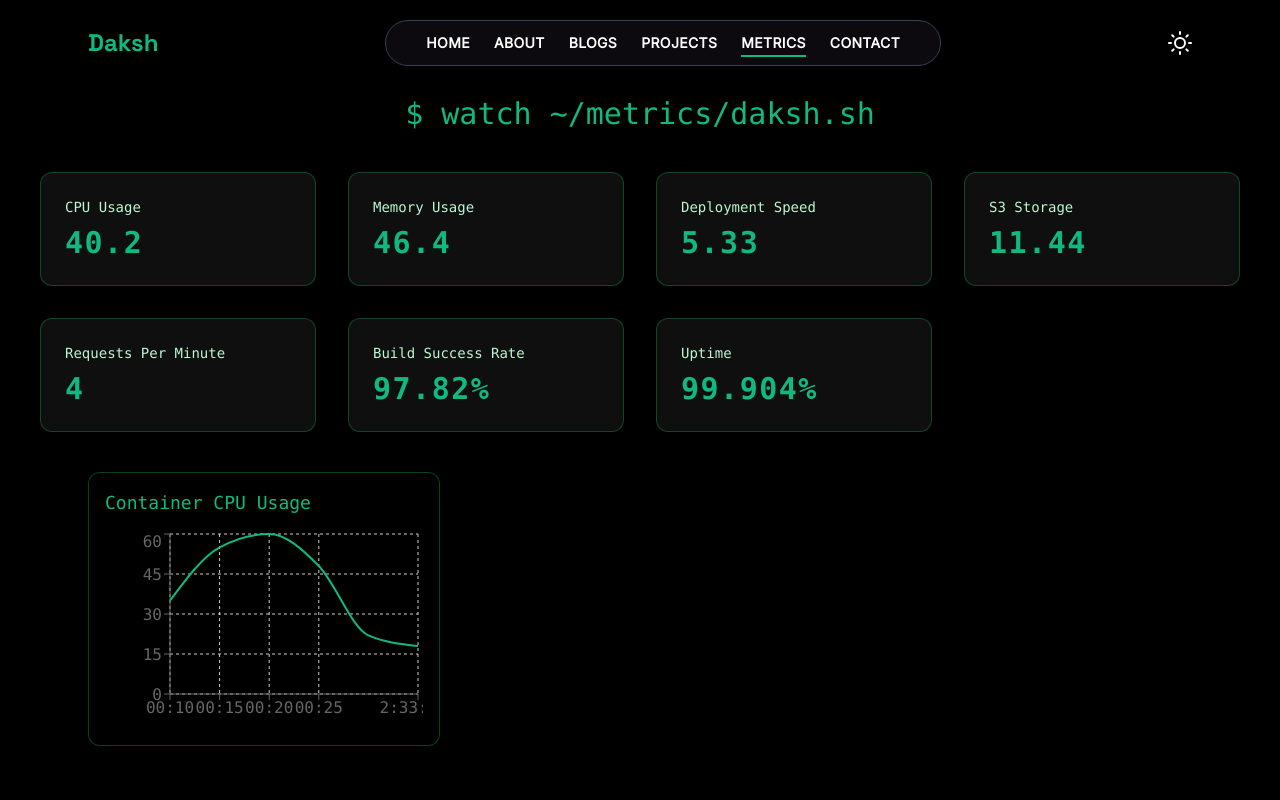
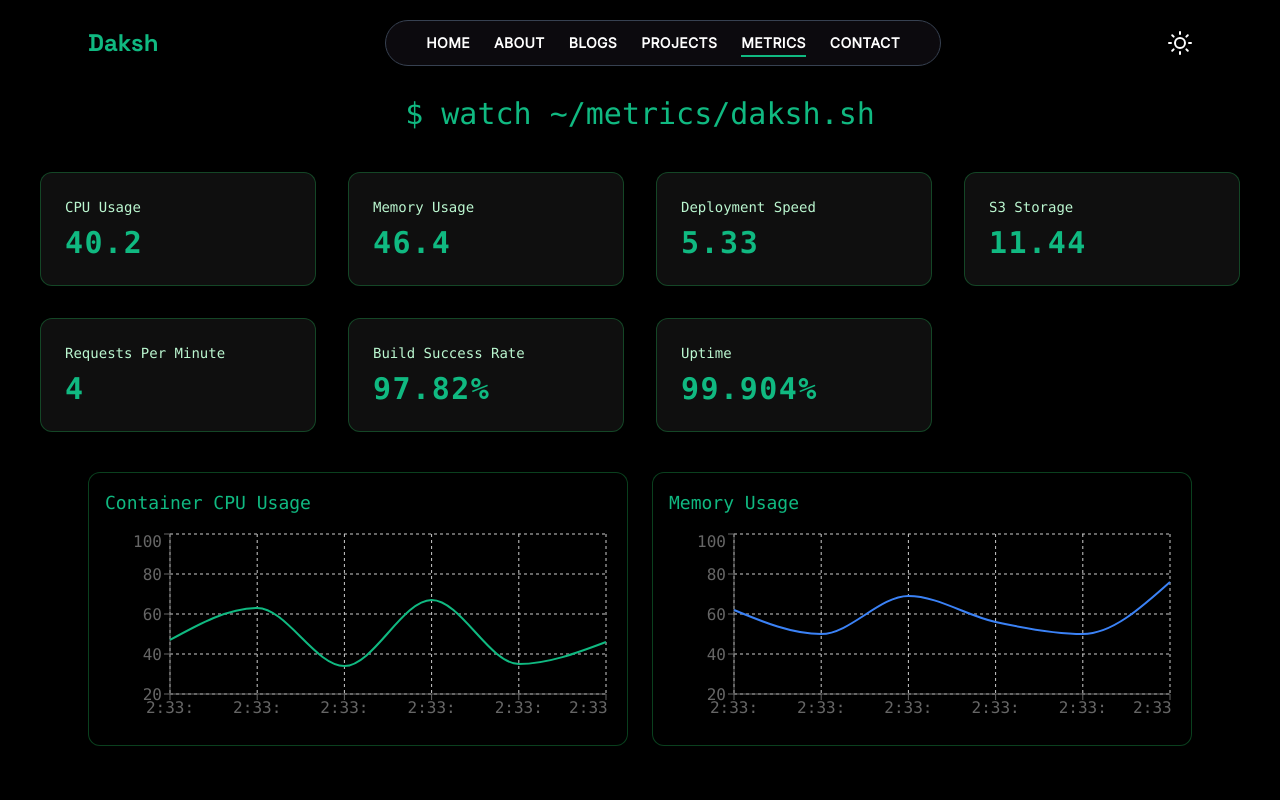
Before and after one commit to dakshsawhneyy/Daksh-Portfolio, a React (Vite) app in the folder Frontend/: page /metrics in a window 1280 px wide. Shown: the top 800 px of the page. Built offline with nearby package versions, Linux system fonts and the light colour scheme.

Commit message:
Added Memory Dashboard Too

```diff
--- a/Frontend/src/components/MetricsPanel.jsx
+++ b/Frontend/src/components/MetricsPanel.jsx
@@ -1,46 +1,54 @@
-import { useEffect, useState } from 'react';
-import { LineChart, Line, XAxis, YAxis, Tooltip, ResponsiveContainer, CartesianGrid } from 'recharts';
+import React, { useEffect, useState } from 'react'
+import { LineChart, Line, XAxis, YAxis, Tooltip, ResponsiveContainer, CartesianGrid } from 'recharts'
 
 const MetricsPanel = () => {
+  const [cpuData, setCpuData] = useState(generateInitialData())
+  const [memoryData, setMemoryData] = useState(generateInitialData())
 
-    const [cpuMetric, setCpuMetric] = useState([
-        { time: '00:00', usage: 30 },
-        { time: '00:05', usage: 45 },
-        { time: '00:10', usage: 35 },
-        { time: '00:15', usage: 55 },
-        { time: '00:20', usage: 60 },
-        { time: '00:25', usage: 48 },
-    ])
+  // Generate initial static data
+  function generateInitialData() {
+    const now = new Date()
+    return Array.from({ length: 6 }).map((_, i) => {
+      const time = new Date(now.getTime() - (5 - i) * 1000).toLocaleTimeString().slice(0, 5)
+      return {
+        time,
+        usage: Math.floor(Math.random() * 40 + 30) // 30-70%
+      }
+    })
+  }
 
-    // using useEffect to dynamically change
   useEffect(() => {
     const interval = setInterval(() => {
-            setCpuMetric(prev => {
-                const newCpuUsage = Math.floor(Math.random() * 10 + 15)
-                const newTime = new Date().toLocaleTimeString().slice(0,5)
-                const updated = [...prev.slice(1), { time: newTime, usage: newCpuUsage }]
-                return updated
-            })
-        }, 2000);
+      const time = new Date().toLocaleTimeString().slice(0, 5)
+      const newCpu = { time, usage: Math.floor(Math.random() * 40 + 30) }
+      const newMem = { time, usage: Math.floor(Math.random() * 50 + 40) }
+
+      setCpuData(prev => [...prev.slice(1), newCpu])
+      setMemoryData(prev => [...prev.slice(1), newMem])
+    }, 4000)
 
     return () => clearInterval(interval)
   }, [])
 
-
-  return (
-    <div className='max-w-6xl mx-auto grid sm:grid-cols-2 lg:grid-cols-3 gap-6 py-10 px-6 font-mono'>
+  const ChartCard = ({ title, data, color }) => (
     <div className='bg-white dark:bg-black border border-green-700/50 rounded-xl p-4 shadow-2xl'>
-            <h3 className='text-lg text-primary dark:text-success mb-3'>Container CPU Usage</h3>
+      <h3 className='text-lg text-primary dark:text-success mb-3'>{title}</h3>
       <ResponsiveContainer width="100%" height={200}>
-                <LineChart data={cpuMetric}>
+        <LineChart data={data}>
           <CartesianGrid strokeDasharray="3 3" stroke="#ccc" />
           <XAxis dataKey="time" />
-                    <YAxis />
+          <YAxis domain={[20, 100]} />
           <Tooltip />
-                    <Line type="monotone" dataKey="usage" stroke="#10B981" strokeWidth={2} />
+          <Line type="monotone" dataKey="usage" stroke={color} strokeWidth={2} dot={false} />
         </LineChart>
       </ResponsiveContainer>
     </div>
+  )
+
+  return (
+    <div className='max-w-6xl mx-auto grid sm:grid-cols-2 lg:grid-cols-2 gap-6 py-10 px-6 font-mono'>
+      <ChartCard title="Container CPU Usage" data={cpuData} color="#10B981" />
+      <ChartCard title="Memory Usage" data={memoryData} color="#3B82F6" />
     </div>
   )
 }
```
Lines whose indentation alone changed are shown as unchanged.
